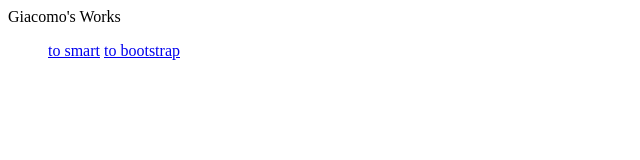
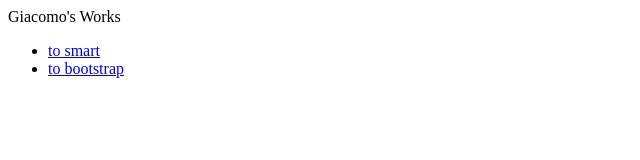
Before and after one commit to GiacomoFurcas1/giacomofurcas1.github.io, a plain HTML site: page index.html in a window 1280 px wide. Shown: the whole page, without its empty margins (0-640 px from the left). Drawn offline with Linux system fonts and the light colour scheme.

Commit message:
Update index.html

```diff
--- a/index.html
+++ b/index.html
@@ -7,8 +7,8 @@
   </head>
   <p>Giacomo's Works</p>
   <ul>
-     <il><a href="giacomofurcas1.github.io/smart.html">to smart</a></il>
-     <il><a href="giacomofurcas1.github.io/bootstrap.html">to bootstrap</a></il>
+     <li><a href="giacomofurcas1.github.io/smart.html">to smart</a></li>
+     <li><a href="giacomofurcas1.github.io/bootstrap.html">to bootstrap</a></li>
   </ul>
 </body>
 </html>
```
